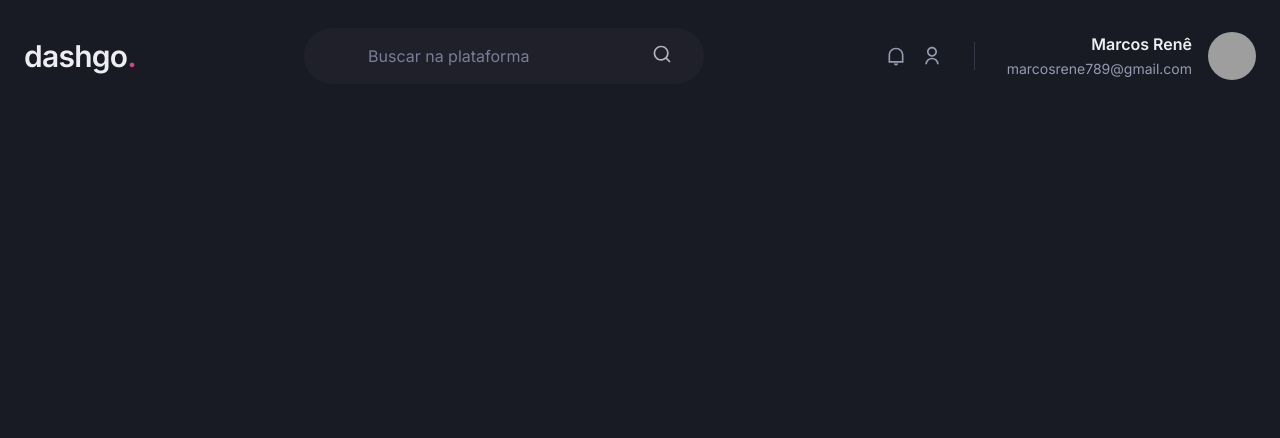
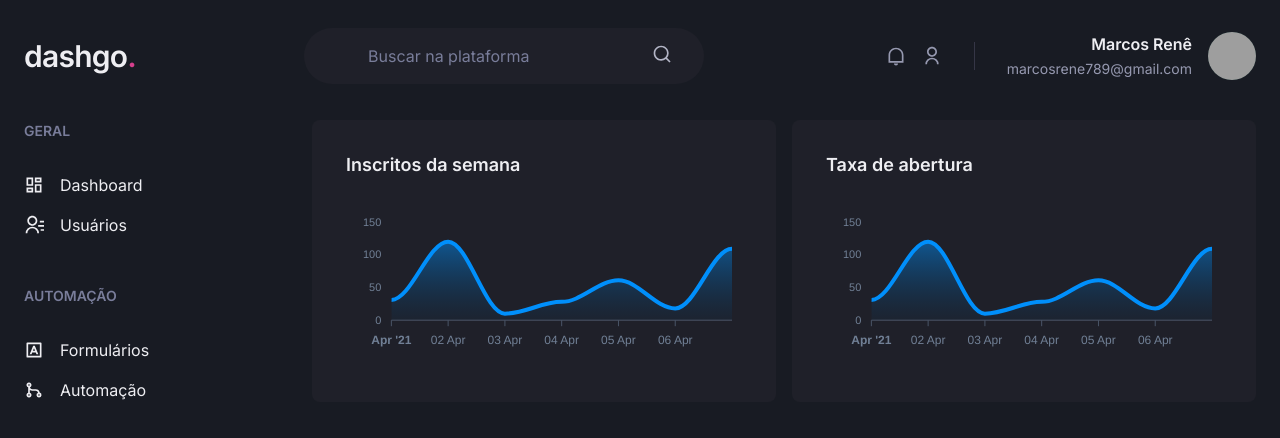
Before and after one commit to MarcosRene/dashgo, a Next.js app: page /dashboard in a window 1280 px wide. Shown: the top 438 px of the page. Built offline with nearby package versions, Linux system fonts and the light colour scheme; grey boxes are pictures that could not be loaded.

Commit message:
:sparkles: feat: create Dashboard page

```diff
--- /dev/null
+++ b/src/constants/index.ts
@@ -0,0 +1,57 @@
+import { theme } from '@chakra-ui/react';
+
+export const CHART_SETUP = {
+  options: {
+    chart: {
+      toolbar: {
+        show: false,
+      },
+      zoom: {
+        enabled: false,
+      },
+      foreColor: theme.colors.gray[500],
+    },
+    grid: {
+      show: false,
+    },
+    dataLabels: {
+      enabled: false,
+    },
+    tooltip: {
+      enabled: false,
+    },
+    xaxis: {
+      type: 'datetime',
+      axisBorder: {
+        color: theme.colors.gray[600],
+      },
+      axisTicks: {
+        color: theme.colors.gray[600],
+      },
+      categories: [
+        '2021-04-01T00:00:00.000Z',
+        '2021-04-02T00:00:00.000Z',
+        '2021-04-03T00:00:00.000Z',
+        '2021-04-04T00:00:00.000Z',
+        '2021-04-05T00:00:00.000Z',
+        '2021-04-06T00:00:00.000Z',
+        '2021-04-07T00:00:00.000Z',
+      ],
+    },
+    fill: {
+      opacity: 0.3,
+      type: 'gradient',
+      gradient: {
+        shade: 'dark',
+        opacityFrom: 0.7,
+        opacityTo: 0.3,
+      },
+    },
+  },
+  series: [
+    {
+      name: 'series1',
+      data: [31, 120, 10, 28, 61, 18, 109],
+    },
+  ],
+};
--- a/src/pages/dashboard/index.tsx
+++ b/src/pages/dashboard/index.tsx
@@ -1,5 +1,62 @@
-import { Header } from '../../components';
+import dynamic from 'next/dynamic';
+
+import { Box, Flex, Heading, SimpleGrid } from '@chakra-ui/react';
+
+import { Header, Sidebar } from '../../components';
+import { CHART_SETUP } from '../../constants';
+
+const Chart = dynamic(() => import('react-apexcharts'), {
+  ssr: false,
+});
 
 export default function Dashboard() {
-  return <Header />;
+  return (
+    <Flex flexDir="column" h="100vh">
+      <Header />
+
+      <Flex w="100%" my="6" mx="auto" maxW={1480} px="6">
+        <Sidebar />
+
+        <SimpleGrid flex="1" gap="4" minChildWidth={320} align="flex-start">
+          <Box
+            p="8"
+            bg="gray.800"
+            transitionDuration="180ms"
+            transitionTimingFunction="ease-in-out"
+            borderRadius={8}
+            border="2px"
+            borderColor="transparent"
+            _hover={{
+              borderColor: 'blue.900',
+            }}
+          >
+            <Heading fontSize="lg" mb="4">
+              Inscritos da semana
+            </Heading>
+
+            <Chart type="area" height={160} {...CHART_SETUP} />
+          </Box>
+
+          <Box
+            p="8"
+            bg="gray.800"
+            transitionDuration="180ms"
+            transitionTimingFunction="ease-in-out"
+            borderRadius={8}
+            border="2px"
+            borderColor="transparent"
+            _hover={{
+              borderColor: 'blue.900',
+            }}
+          >
+            <Heading fontSize="lg" mb="4">
+              Taxa de abertura
+            </Heading>
+
+            <Chart type="area" height={160} {...CHART_SETUP} />
+          </Box>
+        </SimpleGrid>
+      </Flex>
+    </Flex>
+  );
 }
--- a/src/styles/theme.ts
+++ b/src/styles/theme.ts
@@ -14,6 +14,9 @@ export const theme = extendTheme({
       '100': '#d1d2dc',
       '50': '#eeeef2',
     },
+    blue: {
+      '900': '#008ffb',
+    },
   },
   fonts: {
     heading: 'Inter',
```
